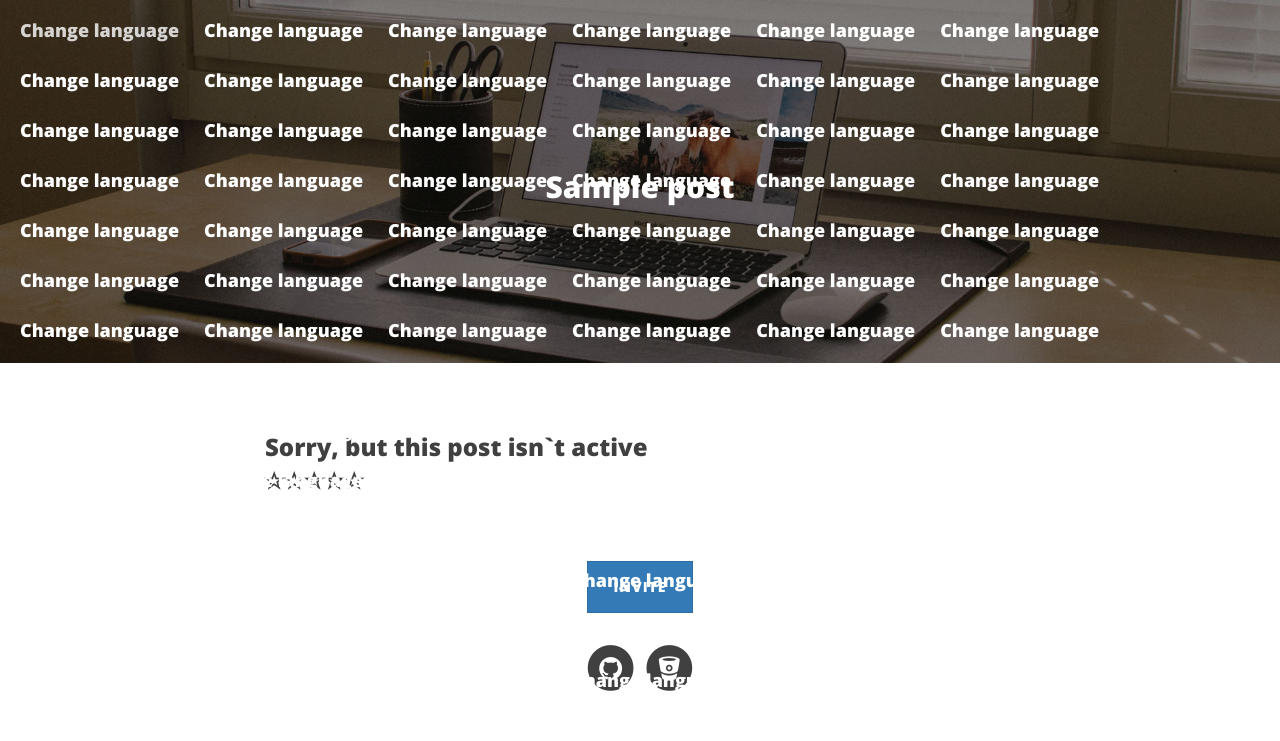
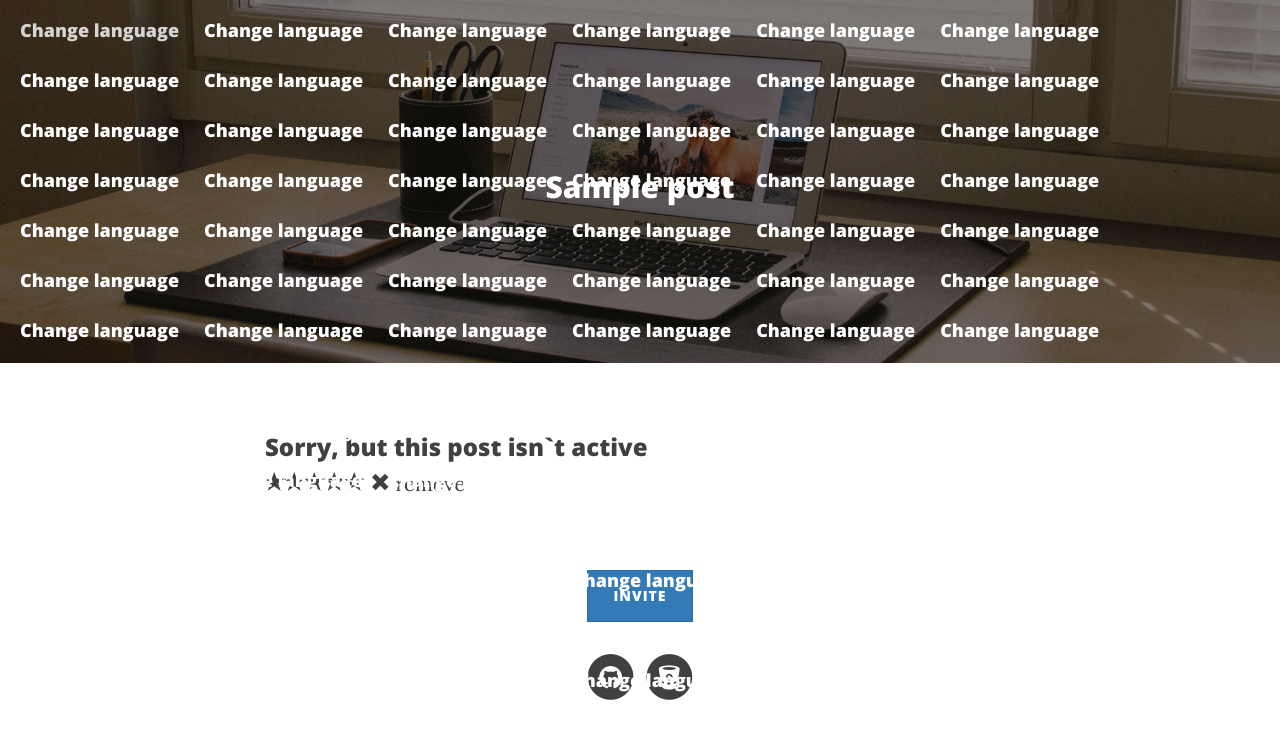
Before and after one commit to VladSkliar/blog, a Django app: template minisite/templates/blog/post.html in a window 1280 px wide. Shown: the top 741 px of the page. Run offline with Django 3.2, Linux system fonts and the light colour scheme; the template is opened without the code that fills it: most values are stand-ins (such as "Sample title", 1, 10 or a date in 2020); some libraries are stand-ins or nearby versions; some web fonts are replaced.

Commit message:
Delete bugs in templates

```diff
--- a/minisite/templates/blog/post.html
+++ b/minisite/templates/blog/post.html
@@ -51,7 +51,7 @@
   {% endif %}
   <form action="" method="post" class='rate'>
     {% csrf_token %}
-    <input type="number" name="My Rating System" id="Demo" class="rating" data-clearable="remove"/>
+    <input type="number" name="My Rating System" id="Demo" class="rating" data-clearable="remove" value="3"/>
   </form>
   {% disqus_show_comments %}
 {% endblock%}
--- a/minisite/templates/info/create_info.html
+++ b/minisite/templates/info/create_info.html
@@ -26,7 +26,7 @@
     <div class="form-group">
       <label for="last_name">{% trans 'Last name' %}:</label>
       <input class="form-control" type="text" name="last_name" v id="last_name" value={{form.last_name.value|default_if_none:""}}>
-      {%if form.first_name.errors%}
+      {%if form.last_name.errors%}
         <div class="alert alert-danger" role="alert">
           {{form.last_name.errors}}
         </div>
```
Also changed, not shown: minisite/locale/uk/LC_MESSAGES/django.po.
